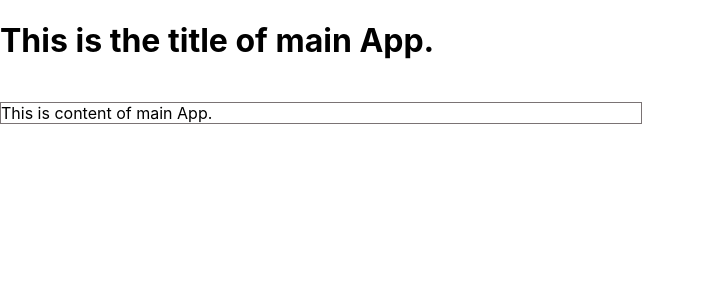
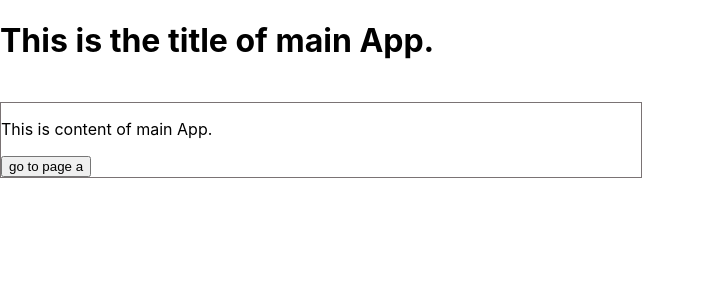
Before and after one commit to jtsang4/micro-fe-demo, a React (Vite) app in the folder apps/main/: page /micro-route/app in a window 1280 px wide. Shown: the top 300 px of the page, without its empty margins (0-705 px from the left). Built offline with nearby package versions, Linux system fonts and the light colour scheme; what @satumjs/core would draw is missing.

Commit message:
feat: add navigation buttons

```diff
--- a/apps/main/src/micro-container/index.tsx
+++ b/apps/main/src/micro-container/index.tsx
@@ -1,14 +1,16 @@
 import 'react'
+import { Link } from 'react-router-dom'
 import { MICRO_APP_CONTAINER } from '../micro'
 
 export const MicroContainer = () => {
   return (
     <div>
-      <h1>This is the title of main App.</h1>
+      <h1 className="App">This is the title of main App.</h1>
       <br />
       <div style={{ display: 'flex' }}>
         <div style={{ flexBasis: '50%', border: '1px solid #7a7374' }}>
-          This is content of main App.
+          <p>This is content of main App.</p>
+          <Link to="/a"><button type="button">go to page a</button></Link>
         </div>
         <div style={{ flexGrow: 1 }} id={MICRO_APP_CONTAINER} />
       </div>
--- a/apps/main/src/micro.ts
+++ b/apps/main/src/micro.ts
@@ -24,7 +24,7 @@ register({
 use(imageUrlCompleteMidware)
 use(mountNodeMidware)
 use(microCodeMidware, { simple: true, proxyLocation: true })
-use(sandboxMidware) // Fix: enable sandbox
+use(sandboxMidware)
 use(interceptorMidware)
 
 start()
--- /dev/null
+++ b/apps/main/src/page-a/index.tsx
@@ -0,0 +1,11 @@
+import { useNavigate } from 'react-router-dom'
+
+export const PageA = () => {
+  const navigate = useNavigate()
+  return (
+    <div>
+      <p>Page A</p>
+      <button type="button" onClick={() => { navigate(-1) }}>Back</button>
+    </div>
+  )
+}
--- a/apps/main/src/routes.tsx
+++ b/apps/main/src/routes.tsx
@@ -1,6 +1,7 @@
 import { useMemo } from 'react'
 import { Navigate, useRoutes } from 'react-router-dom'
 import type { RouteObject } from 'react-router-dom'
+import { PageA } from './page-a'
 import { MicroContainer } from './micro-container'
 
 export const Routes = () => {
@@ -14,6 +15,10 @@ export const Routes = () => {
         path: '/micro-route/app',
         element: <MicroContainer />,
       },
+      {
+        path: '/a',
+        element: <PageA />,
+      },
     ] as RouteObject[]
   }, [])
 
```
Also changed, not shown: 1 other file (tests, documents, lock files or other folders).
